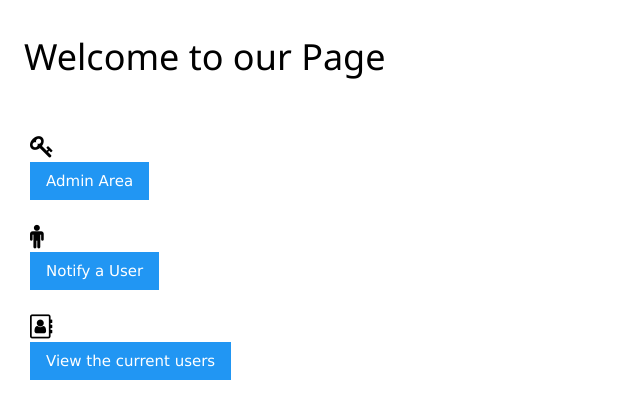
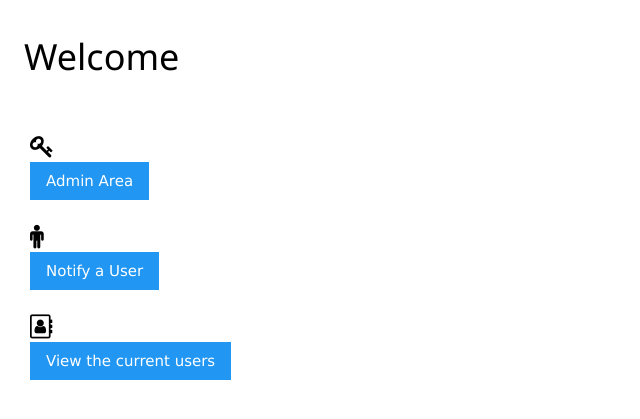
Before and after one commit to AxFire99/Sistemas_Distribuidos, a Django app: page / in a window 1280 px wide. Shown: the top 419 px of the page, without its empty margins (0-640 px from the left). Run offline with Django 4.2, Linux system fonts and the light colour scheme.

Commit message:
Update index.html

```diff
--- a/notifications/templates/index.html
+++ b/notifications/templates/index.html
@@ -14,7 +14,7 @@
 <body>
     <div class="w3-bar-block">
         <div class="w3-container w3-margin w3-padding-small">
-            <h1>Welcome to our Page</h1>
+            <h1>Welcome</h1>
         </div>
         <div class="w3-container w3-margin w3-cell">
             <div class="w3-panel w3-leftbar w3-border-white w3-hover-border-green w3-padding-small">
```
